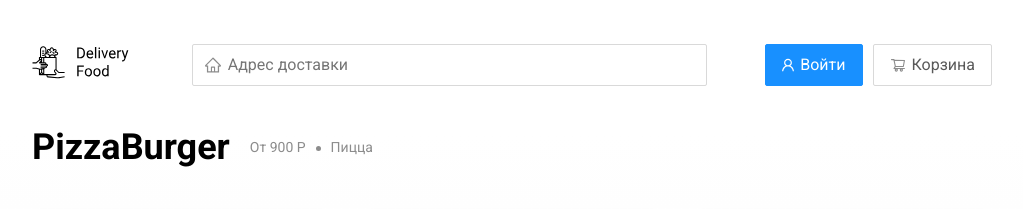
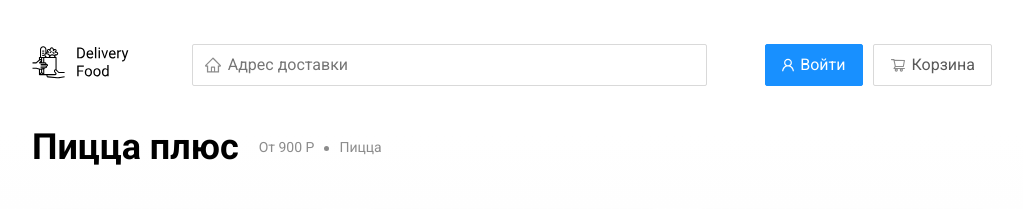
Before and after one commit to TsukanovVaycheslav/Delivery-Food, a plain HTML site: page restaurant.html in a window 1280 px wide. Shown: the top 209 px of the page, without its empty margins (128-1151 px from the left). Drawn offline with Linux system fonts and the light colour scheme; a web font is replaced by a local one.

Commit message:
Update restaurant.html

```diff
--- a/restaurant.html
+++ b/restaurant.html
@@ -32,7 +32,7 @@
       <div class="container">
         <section class="restaurants">
           <div class="section-heading">
-            <h2 class="section-title animated pulse">PizzaBurger</h2>
+            <h2 class="section-title animated pulse">Пицца плюс</h2>
             <div class="price">От 900 Р</div>
             <div class="category">Пицца</div>
           </div>
```
